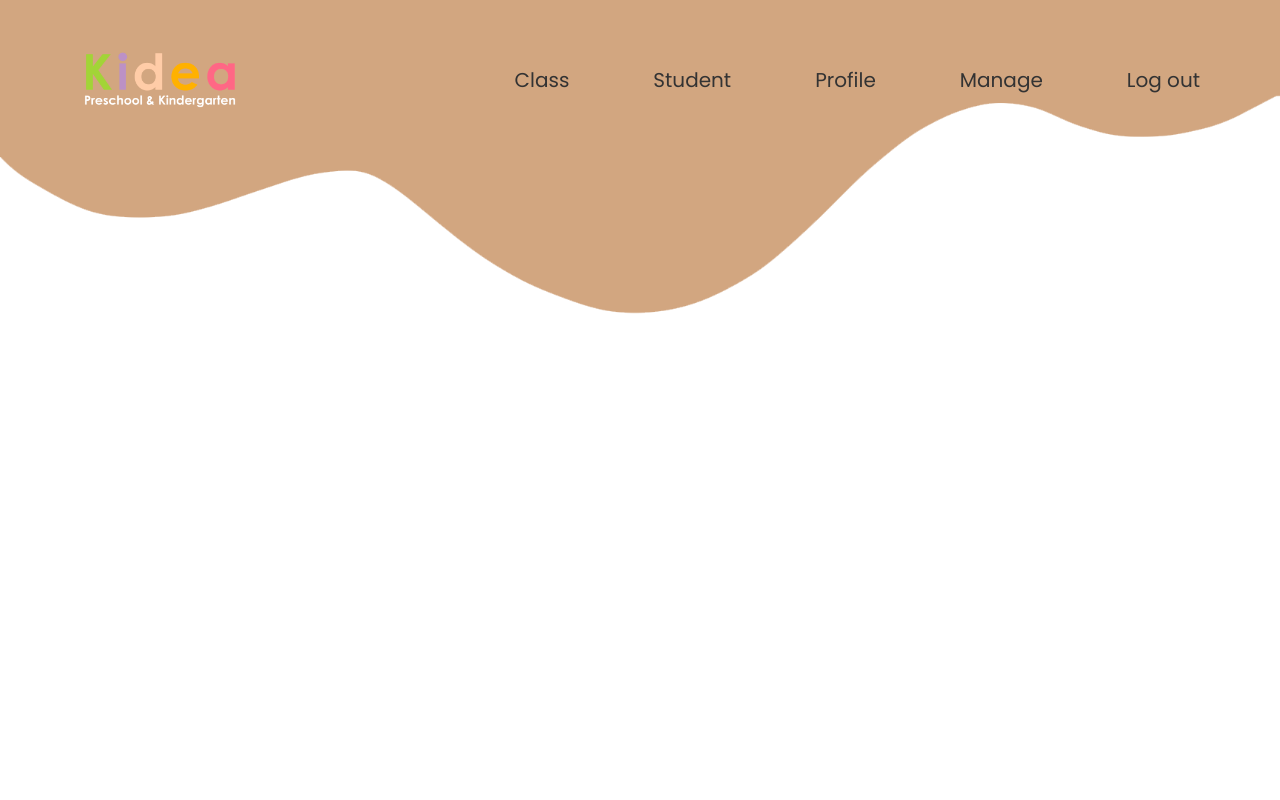
After one commit to dhiyazhfrh/Project-4, a PHP site: page /Class.php in a window 1280 px wide. The commit adds this page. Run offline with PHP 8.4, Linux system fonts and the light colour scheme.

Commit message:
update home

```diff
--- a/Style Home -admin.css
+++ b/Class.css
@@ -2,15 +2,11 @@
 	padding: 0;
     margin: 0;
 	box-sizing: border-box;
-    background-color: white;
 }
 
-.wave2{
-    position: fixed;
-    height: 900px;
-    left: 0;
-    bottom: 0;
-    z-index: -1;
+body{
+    background-image: url(img/wave2.png);
+    background-size: cover;
 }
 
 li, a{
@@ -61,20 +57,3 @@ header{
     margin-right: 66px;
     margin-left: 106px;
 }
-
-.photo{
-    height: 380px;
-    align-items: flex-start;
-    box-shadow: 0px 4px 4px 1px rgba(0, 0, 0, 0.25);
-    border-radius: 30px;
-}
-
-.text{
-    align-items: flex-end;
-    margin-left: 40px;
-    font-family: 'Poppins', sans-serif;
-    font-weight: 500;
-    font-size: 20px;
-    color: #333;
-    text-decoration: none;
-}
--- /dev/null
+++ b/Class.php
@@ -0,0 +1,26 @@
+<html>
+    <head>
+        <meta charset="utf-8">
+        <meta http-equiv="X-UA-Compatible" content="IE=edge">
+        <title>Home</title>
+        <link rel="stylesheet" type="text/css" href="Class.css">
+        <link href="https://fonts.googleapis.com/css2?family=Poppins&display=swap" rel="stylesheet">
+        <meta name="viewport" content="width=device-width, initial-scale=1">
+    </head>
+    <body>
+        <div class="wave2">
+            <header>
+                <img class="logo" src="img/logotxt2.png">
+                <nav>
+                    <ul class="nav__links">
+                        <li><a href="#">Class</a></li>
+                        <li><a href="#">Student</a></li>
+                        <li><a href="#">Profile</a></li>
+                        <li><a href="#">Manage</a></li>
+                        <li><a href="logout.php">Log out</a></li>
+                    </ul>
+                </nav>
+            </header>
+        </div>
+    </body>
+</html>
--- a/Home-admin.php
+++ b/Home-admin.php
@@ -8,7 +8,6 @@
         <meta name="viewport" content="width=device-width, initial-scale=1">
     </head>
     <body>
-        <img class="wave2" src="img/wave3.png">
         <header>
             <img class="logo" src="img/logotxt.png">
             <nav>
```
Also changed, not shown: Home_admin.css (+4 -7 lines), img/wave3.png, 1 other file. Lines whose indentation alone changed are shown as unchanged.
